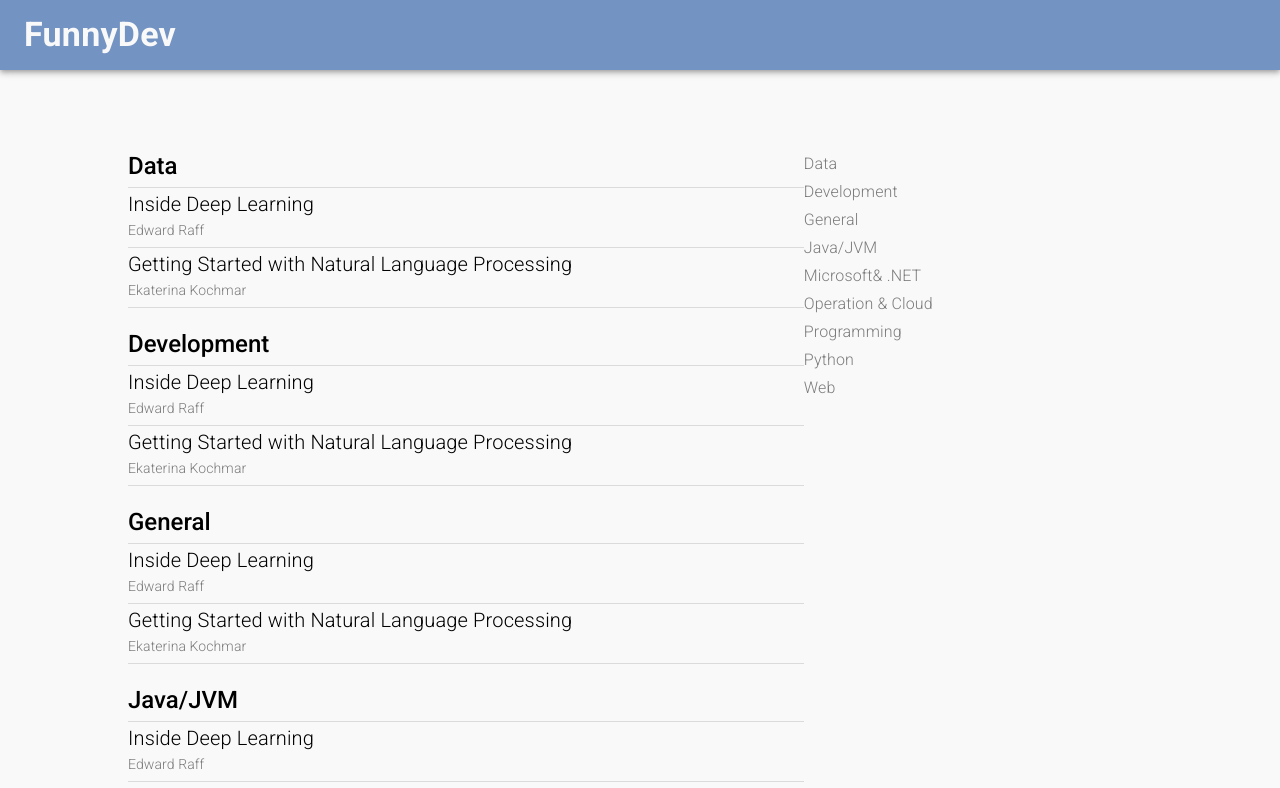
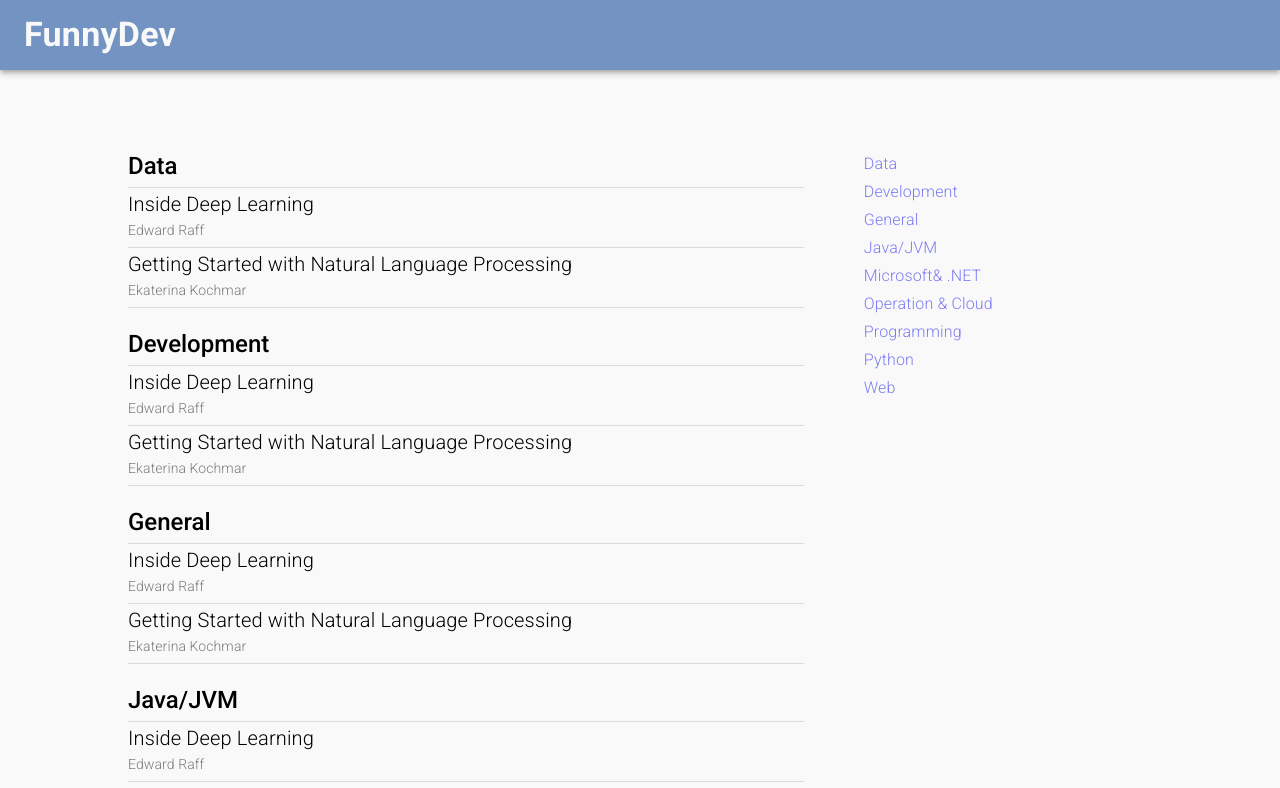
Before and after one commit to FunnyDevP/react_book_store, a React (Create React App) app: page / in a window 1280 px wide. Shown: the top 788 px of the page. Built offline with nearby package versions, Linux system fonts and the light colour scheme.

Commit message:
add unit test on component BookList

```diff
--- a/src/components/Home/BookCategory/BookCategory.tsx
+++ b/src/components/Home/BookCategory/BookCategory.tsx
@@ -11,9 +11,17 @@ const BookCategory: FC = () => {
       <Box sx={{ float: "right", width: "34%", marginTop: "20px" }}>
         {DummyBookCategory.map((cate) => {
           return (
-            <Typography variant={"subtitle1"} sx={{ opacity: "50%" }}>
-              {cate}
-            </Typography>
+            <a href={`#${cate}`} style={{ textDecoration: "none" }}>
+              <Typography
+                variant={"subtitle1"}
+                sx={{
+                  opacity: "50%",
+                  marginLeft: "60px",
+                }}
+              >
+                {cate}
+              </Typography>
+            </a>
           );
         })}
       </Box>
--- a/src/components/Home/BookList/BookList.tsx
+++ b/src/components/Home/BookList/BookList.tsx
@@ -13,27 +13,32 @@ const BookList: FC = () => {
         width: "66%",
         display: "inline-block",
       }}
+      key={"booklist_box"}
     >
       {BookData.data.map((data) => {
         return (
-          <>
+          <div data-testid={"book_lists_data"} key={data.CategoryName}>
             <ThemeProvider theme={CustomTheme}>
-              <Typography variant={"h5"} sx={{ marginTop: "20px" }}>
+              <Typography
+                variant={"h5"}
+                sx={{ marginTop: "20px" }}
+                id={data.CategoryName}
+                data-testid={"category_name"}
+              >
                 {data.CategoryName}
               </Typography>
               <Divider sx={{ marginTop: "5px" }} />
               {data.BookData.map((data) => (
-                <>
+                <div key={data.id} data-testid={"category_lists"}>
                   <Typography variant={"h6"}>{data.name}</Typography>
                   <Typography variant={"subtitle2"} sx={{ opacity: "50%" }}>
                     {data.author}
                   </Typography>
-
                   <Divider sx={{ marginTop: "5px" }} />
-                </>
+                </div>
               ))}
             </ThemeProvider>
-          </>
+          </div>
         );
       })}
     </Box>
--- a/src/index.css
+++ b/src/index.css
@@ -8,6 +8,10 @@ body {
     background-color: #F9F9F9;
 }
 
+* {
+    box-sizing: border-box;
+}
+
 code {
     font-family: source-code-pro, Menlo, Monaco, Consolas, "Courier New",
     monospace;
--- a/src/service/DummyBookData.ts
+++ b/src/service/DummyBookData.ts
@@ -41,7 +41,7 @@ const bookData: Data = {
       CategoryName: "Development",
       BookData: [
         {
-          id: "1",
+          id: "3",
           name: "Inside Deep Learning",
           author: "Edward Raff",
           price: 1234.56,
```
Also changed, not shown: 1 other file (tests, documents, lock files or other folders).
